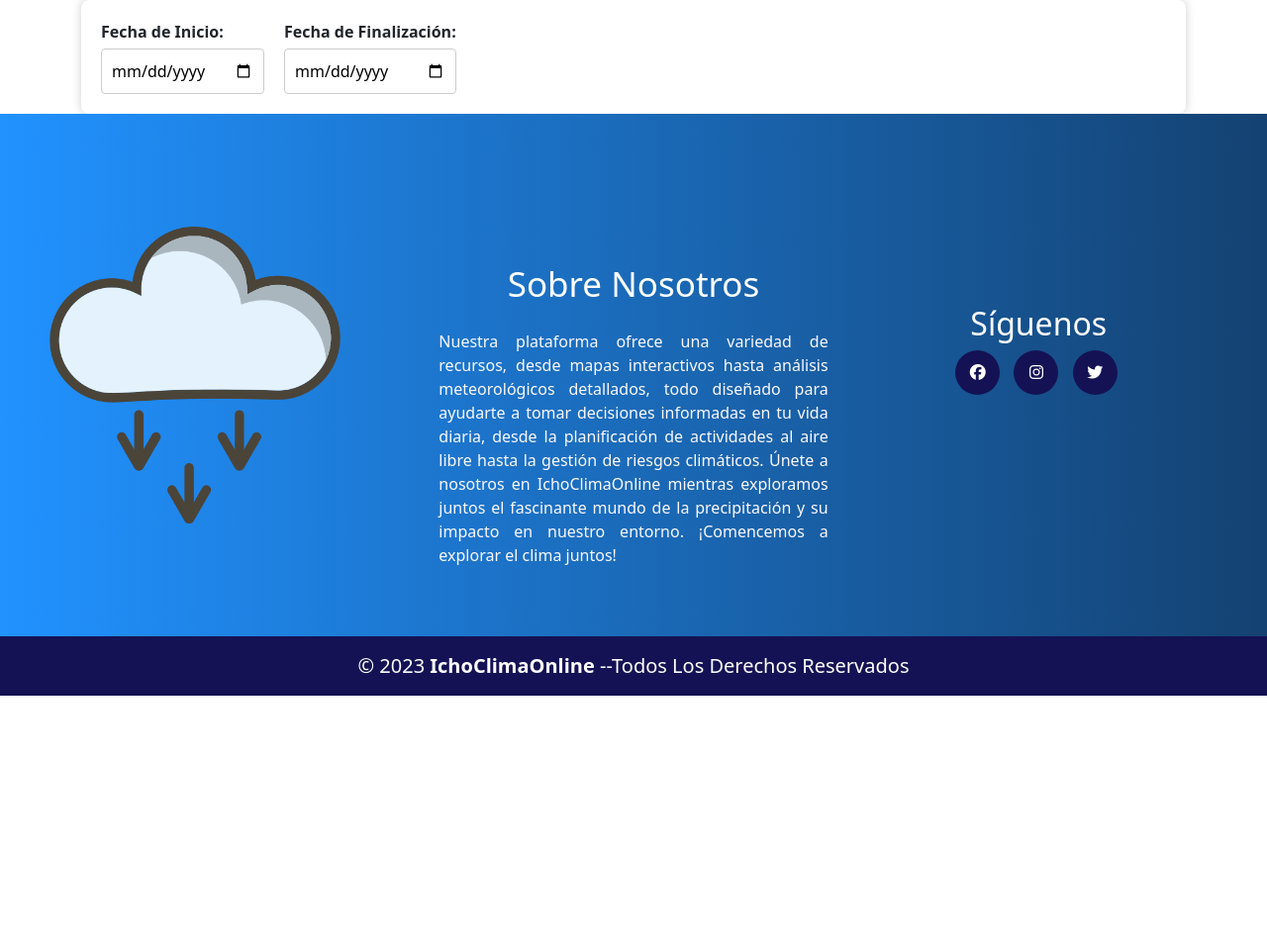
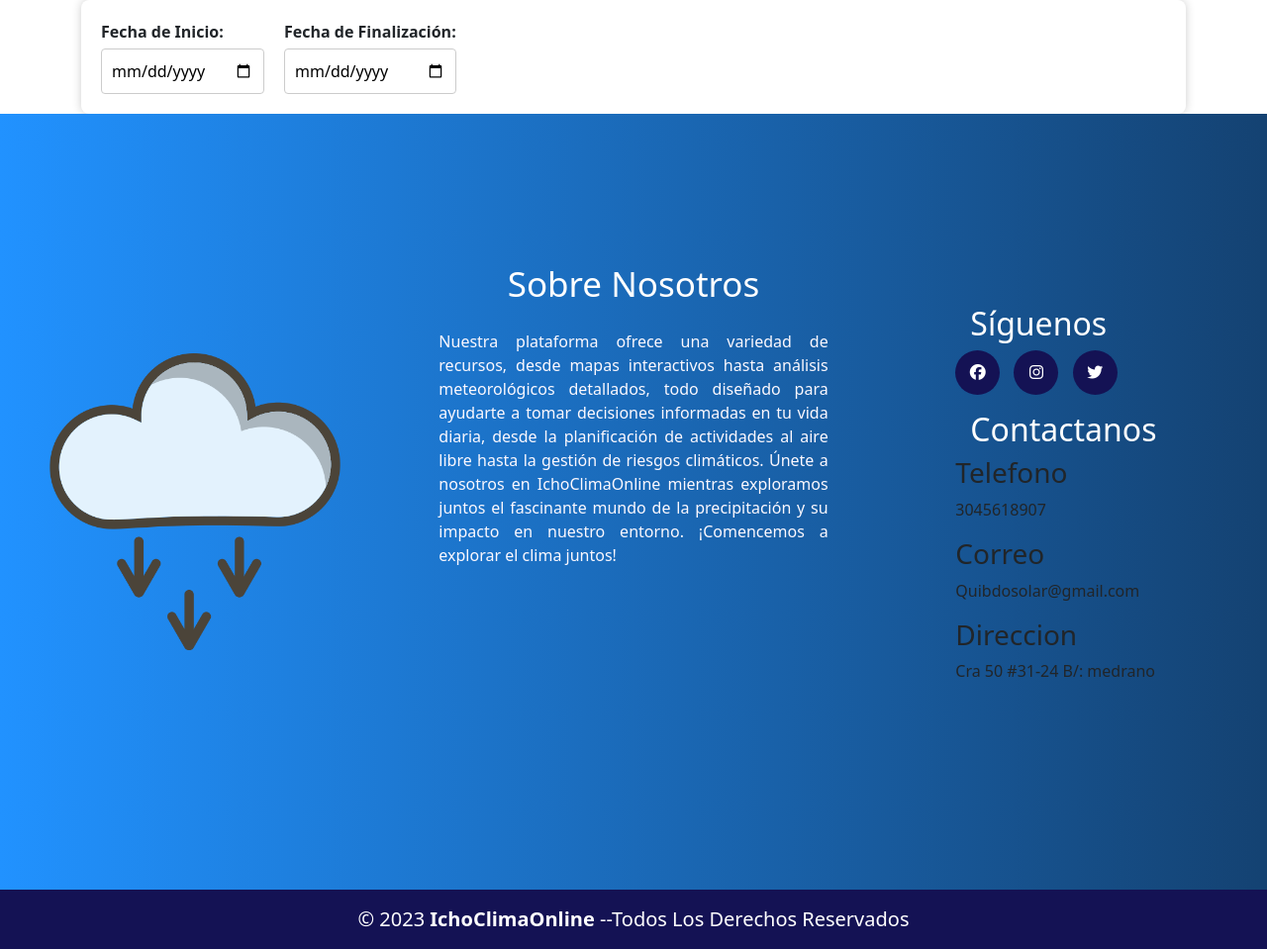
Before and after one commit to jhsmu/precipitacion, a PHP site: page /informe.php in a window 1280 px wide. Shown: the part 85-1044 px from the top of the page at 99% size. Before the commit the page ends 788 px from the top, so only its background shows below. Run offline with PHP 8.4, Linux system fonts and the light colour scheme; some libraries are stand-ins or nearby versions.

Commit message:
Update footer.php

```diff
--- a/componentes/footer.php
+++ b/componentes/footer.php
@@ -17,6 +17,15 @@
                     <a href="https://www.instagram.com/" class="fab fa-instagram"></a>
                     <a href="https://twitter.com/?lang=es" class="fab fa-twitter"></a>
                 </div>
+                <div class="contactanos mt-3">
+                    <h2>Contactanos</h2>
+                    <h3> Telefono</h3>
+                    <p>3045618907</p>
+                    <h3 >Correo</h3>
+                    <p>Quibdosolar@gmail.com</p>
+                    <h3 >Direccion</h3>
+                    <p>Cra 50 #31-24 B/: medrano</p>
+                </div>
             </div>
         </div>
         <div class="grupo2">
```
